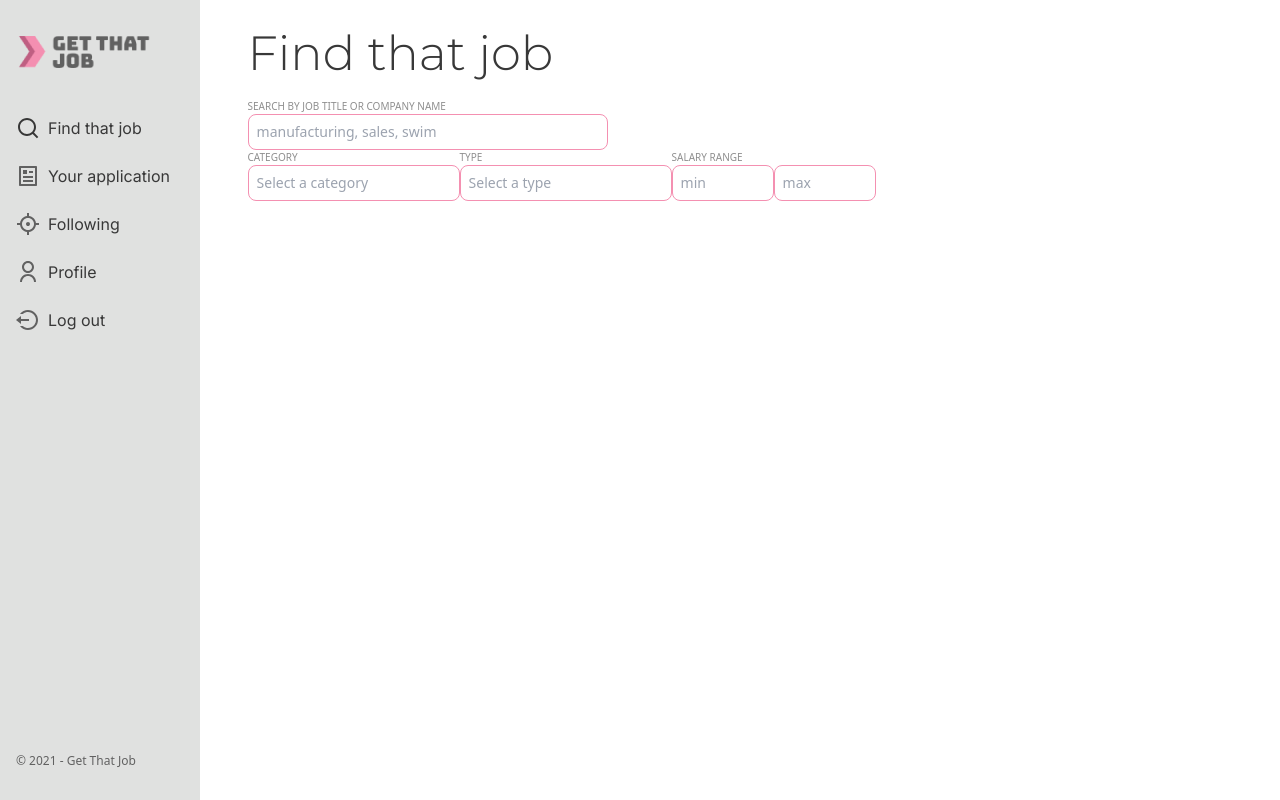
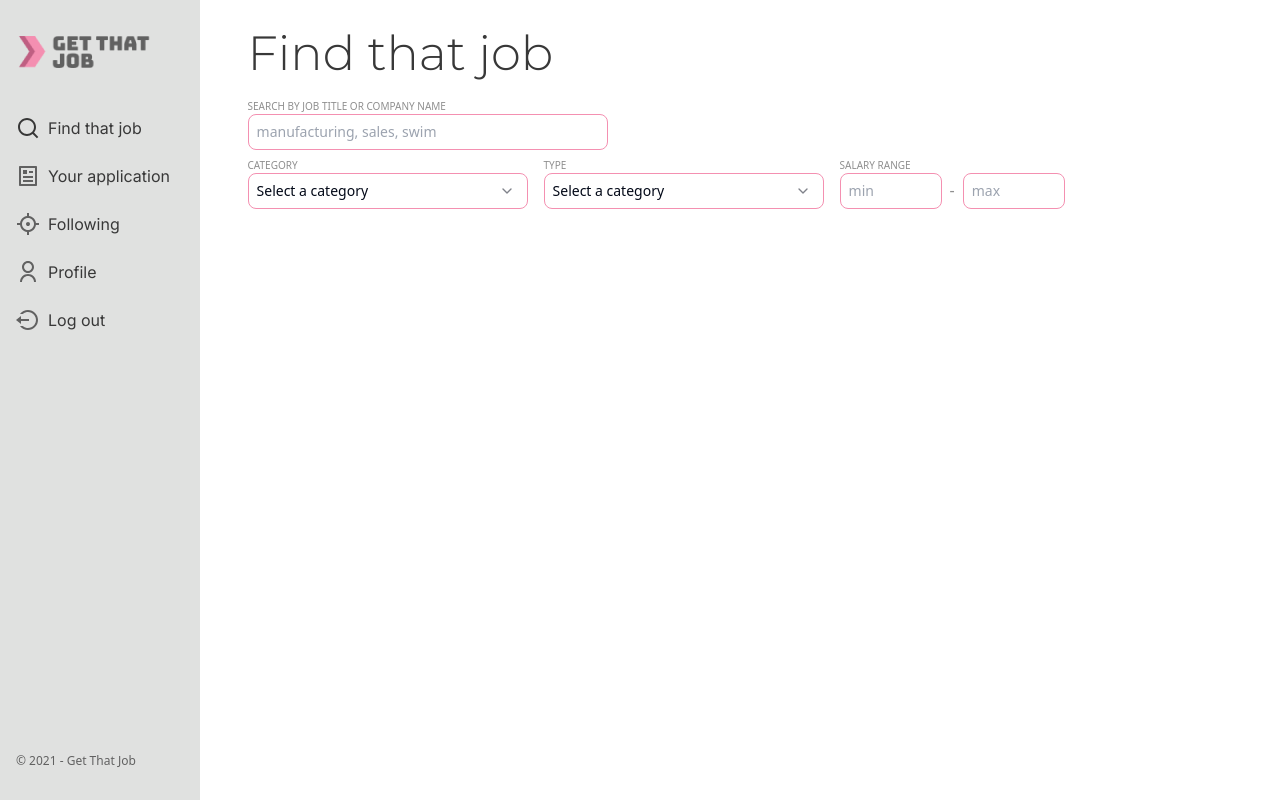
Before and after one commit to kkantaaa/get-that-job-2J3K, a React (Vite) app in the folder client/: page /user/findthatjob in a window 1280 px wide. Built offline with nearby package versions, Linux system fonts and the light colour scheme.

Commit message:
feat: add select category and select type compoent

```diff
--- a/client/package.json
+++ b/client/package.json
@@ -12,6 +12,8 @@
   "dependencies": {
     "@headlessui/react": "^1.7.17",
     "@heroicons/react": "^2.0.18",
+    "@radix-ui/react-select": "^1.2.2",
+    "@radix-ui/react-slot": "^1.0.2",
     "axios": "^1.5.0",
     "class-variance-authority": "^0.7.0",
     "clsx": "^2.0.0",
@@ -21,7 +23,6 @@
     "react-dom": "^18.2.0",
     "react-hook-form": "^7.46.1",
     "react-router-dom": "^6.15.0",
-    "@radix-ui/react-slot": "^1.0.2",
     "shadcn-ui": "^0.3.0",
     "tailwind-merge": "^1.14.0",
     "tailwindcss-animate": "^1.0.7"
--- /dev/null
+++ b/client/src/components/CategorySelector.jsx
@@ -0,0 +1,52 @@
+import * as React from "react";
+
+import {
+  Select,
+  SelectContent,
+  SelectGroup,
+  SelectItem,
+  SelectLabel,
+  SelectTrigger,
+  SelectValue,
+} from "@/components/ui/select";
+
+export function CategorySelector() {
+  return (
+    <Select>
+      <SelectTrigger className="h-[36px] w-[280px] rounded-[8px] text-[14px] pl-[8px] border-solid border-[1px] border-Pink bg-White">
+        <SelectValue
+          className="text-LightGray text-[14px]"
+          placeholder="Select a category"
+        />
+      </SelectTrigger>
+      <SelectContent>
+        <SelectGroup>
+          <SelectLabel className="text-LightGray text-[14px]">
+            <p className="text-LightGray text-[14px]">Select a category</p>
+          </SelectLabel>
+          <SelectItem
+            className="text-LightGray text-[14px]"
+            value="Software Developer"
+          >
+            Software Developer
+          </SelectItem>
+          <SelectItem className="text-LightGray text-[14px]" value="Sales">
+            Sales
+          </SelectItem>
+          <SelectItem
+            className="text-LightGray text-[14px]"
+            value="Graphic Designer"
+          >
+            Graphic Designer
+          </SelectItem>
+          <SelectItem
+            className="text-LightGray text-[14px]"
+            value="Digital Marketing"
+          >
+            Digital Marketing
+          </SelectItem>
+        </SelectGroup>
+      </SelectContent>
+    </Select>
+  );
+}
--- /dev/null
+++ b/client/src/components/TypeSelector.jsx
@@ -0,0 +1,37 @@
+import * as React from "react";
+
+import {
+  Select,
+  SelectContent,
+  SelectGroup,
+  SelectItem,
+  SelectLabel,
+  SelectTrigger,
+  SelectValue,
+} from "@/components/ui/select";
+
+export function TypeSelector() {
+  return (
+    <Select>
+      <SelectTrigger className="h-[36px] w-[280px] rounded-[8px] text-[14px] pl-[8px] border-solid border-[1px] border-Pink bg-White">
+        <SelectValue
+          className="text-LightGray text-[14px]"
+          placeholder="Select a category"
+        />
+      </SelectTrigger>
+      <SelectContent>
+        <SelectGroup>
+          <SelectLabel className="text-LightGray text-[14px]">
+            <p className="text-LightGray text-[14px]">Select a type</p>
+          </SelectLabel>
+          <SelectItem className="text-LightGray text-[14px]" value="Full time">
+            Full time
+          </SelectItem>
+          <SelectItem className="text-LightGray text-[14px]" value="Part time">
+            Part time
+          </SelectItem>
+        </SelectGroup>
+      </SelectContent>
+    </Select>
+  );
+}
--- /dev/null
+++ b/client/src/components/ui/select.jsx
@@ -0,0 +1,110 @@
+import * as React from "react";
+import * as SelectPrimitive from "@radix-ui/react-select";
+import { Check, ChevronDown } from "lucide-react";
+
+import { cn } from "@/lib/utils";
+
+const Select = SelectPrimitive.Root;
+
+const SelectGroup = SelectPrimitive.Group;
+
+const SelectValue = SelectPrimitive.Value;
+
+const SelectTrigger = React.forwardRef(
+  ({ className, children, ...props }, ref) => (
+    <SelectPrimitive.Trigger
+      ref={ref}
+      className={cn(
+        "flex h-10 w-full items-center justify-between rounded-md border border-input bg-background px-3 py-2 text-sm ring-offset-background placeholder:text-muted-foreground focus:outline-none focus:ring-2 focus:ring-ring focus:ring-offset-2 disabled:cursor-not-allowed disabled:opacity-50",
+        className
+      )}
+      {...props}
+    >
+      {children}
+      <SelectPrimitive.Icon asChild>
+        <ChevronDown className="h-4 w-4 opacity-50" />
+      </SelectPrimitive.Icon>
+    </SelectPrimitive.Trigger>
+  )
+);
+SelectTrigger.displayName = SelectPrimitive.Trigger.displayName;
+
+const SelectContent = React.forwardRef(
+  ({ className, children, position = "popper", ...props }, ref) => (
+    <SelectPrimitive.Portal>
+      <SelectPrimitive.Content
+        ref={ref}
+        className={cn(
+          "relative z-50 min-w-[8rem] overflow-hidden rounded-md border bg-popover text-popover-foreground shadow-md data-[state=open]:animate-in data-[state=closed]:animate-out data-[state=closed]:fade-out-0 data-[state=open]:fade-in-0 data-[state=closed]:zoom-out-95 data-[state=open]:zoom-in-95 data-[side=bottom]:slide-in-from-top-2 data-[side=left]:slide-in-from-right-2 data-[side=right]:slide-in-from-left-2 data-[side=top]:slide-in-from-bottom-2",
+          position === "popper" &&
+            "data-[side=bottom]:translate-y-1 data-[side=left]:-translate-x-1 data-[side=right]:translate-x-1 data-[side=top]:-translate-y-1",
+          className
+        )}
+        position={position}
+        {...props}
+      >
+        <SelectPrimitive.Viewport
+          className={cn(
+            "p-1",
+            position === "popper" &&
+              "h-[var(--radix-select-trigger-height)] w-full min-w-[var(--radix-select-trigger-width)]"
+          )}
+        >
+          {children}
+        </SelectPrimitive.Viewport>
+      </SelectPrimitive.Content>
+    </SelectPrimitive.Portal>
+  )
+);
+SelectContent.displayName = SelectPrimitive.Content.displayName;
+
+const SelectLabel = React.forwardRef(({ className, ...props }, ref) => (
+  <SelectPrimitive.Label
+    ref={ref}
+    className={cn("py-1.5 pl-8 pr-2 text-sm font-semibold", className)}
+    {...props}
+  />
+));
+SelectLabel.displayName = SelectPrimitive.Label.displayName;
+
+const SelectItem = React.forwardRef(
+  ({ className, children, ...props }, ref) => (
+    <SelectPrimitive.Item
+      ref={ref}
+      className={cn(
+        "relative flex w-full cursor-default select-none items-center rounded-sm py-1.5 pl-8 pr-2 text-sm outline-none focus:bg-accent focus:text-accent-foreground data-[disabled]:pointer-events-none data-[disabled]:opacity-50",
+        className
+      )}
+      {...props}
+    >
+      <span className="absolute left-2 flex h-3.5 w-3.5 items-center justify-center">
+        <SelectPrimitive.ItemIndicator>
+          <Check className="h-4 w-4" />
+        </SelectPrimitive.ItemIndicator>
+      </span>
+
+      <SelectPrimitive.ItemText>{children}</SelectPrimitive.ItemText>
+    </SelectPrimitive.Item>
+  )
+);
+SelectItem.displayName = SelectPrimitive.Item.displayName;
+
+const SelectSeparator = React.forwardRef(({ className, ...props }, ref) => (
+  <SelectPrimitive.Separator
+    ref={ref}
+    className={cn("-mx-1 my-1 h-px bg-muted", className)}
+    {...props}
+  />
+));
+SelectSeparator.displayName = SelectPrimitive.Separator.displayName;
+
+export {
+  Select,
+  SelectGroup,
+  SelectValue,
+  SelectTrigger,
+  SelectContent,
+  SelectLabel,
+  SelectItem,
+  SelectSeparator,
+};
--- a/client/src/pages/FindThatJobPage.jsx
+++ b/client/src/pages/FindThatJobPage.jsx
@@ -1,9 +1,11 @@
 import ProfessionalSidebar from "@/components/ProfessionalSidebar.jsx";
 import searchline from "@/images/findthatjob-page/search-line.png";
+import { CategorySelector } from "@/components/CategorySelector";
+import { TypeSelector } from "@/components/TypeSelector";
 
 function FindThatJobPage() {
   return (
-    <div className="w-full flex  flex-row justify-spacearound">
+    <div className="w-full flex flex-row justify-spacearound">
       <ProfessionalSidebar />
       <div className="w-full px-12 py-6 flex flex-col justify-start items-start">
         <div className="mb-[16px]  text-DarkGray font-Montserrat text-Headline3 font-light">
@@ -24,48 +26,51 @@ function FindThatJobPage() {
           />
         </div>
         <div className="flex flew-row">
-          <div className="flex flex-col">
+          <div className="py-2 pr-2 flex flex-col">
             <label
               className="w-fit text-[10px] text-LightGray"
               htmlFor="search-box"
             >
               CATEGORY
             </label>
-            <input
-              className="h-[36px] rounded-[8px] text-[14px] pl-[8px] border-solid border-[1px] border-Pink bg-White"
+            <CategorySelector />
+            {/* <input
+              className="h-[36px] w-[280px] rounded-[8px] text-[14px] pl-[8px] border-solid border-[1px] border-Pink bg-White"
               type="text"
               id="search-input"
               placeholder="Select a category"
-            />
+            /> */}
           </div>
-          <div className="flex flex-col">
+          <div className="p-2 flex flex-col">
             <label
               className="w-fit text-[10px] text-LightGray"
               htmlFor="search-box"
             >
               TYPE
             </label>
-            <input
+            <TypeSelector />
+            {/* <input
               className="h-[36px] rounded-[8px] text-[14px] pl-[8px] border-solid border-[1px] border-Pink bg-White"
               type="text"
               id="search-input"
               placeholder="Select a type"
-            />
+            /> */}
           </div>
-          <div className="flex flex-col">
+          <div className="p-2 flex flex-col">
             <label
               className="w-fit text-[10px] text-LightGray"
               htmlFor="search-box"
             >
               SALARY RANGE
             </label>
-            <div>
+            <div className="">
               <input
                 className="h-[36px] w-[102px] rounded-[8px] text-[14px] pl-[8px] border-solid border-[1px] border-Pink bg-White"
                 type="text"
                 id="search-input"
                 placeholder="min"
               />
+              <span className="p-2 text-LightGray">-</span>
               <input
                 className="h-[36px] w-[102px] rounded-[8px] text-[14px] pl-[8px] border-solid border-[1px] border-Pink bg-White"
                 type="text"
```
Also changed, not shown: 2 other files (tests, documents, lock files or other folders).
